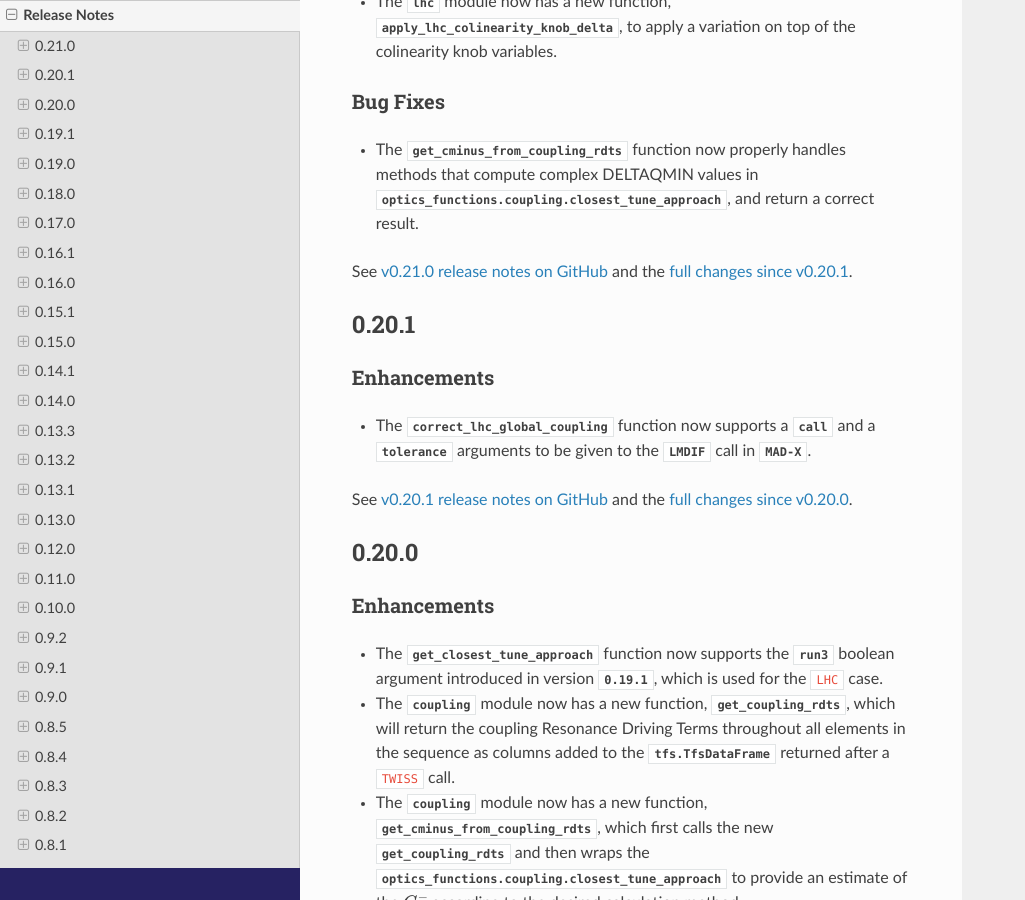
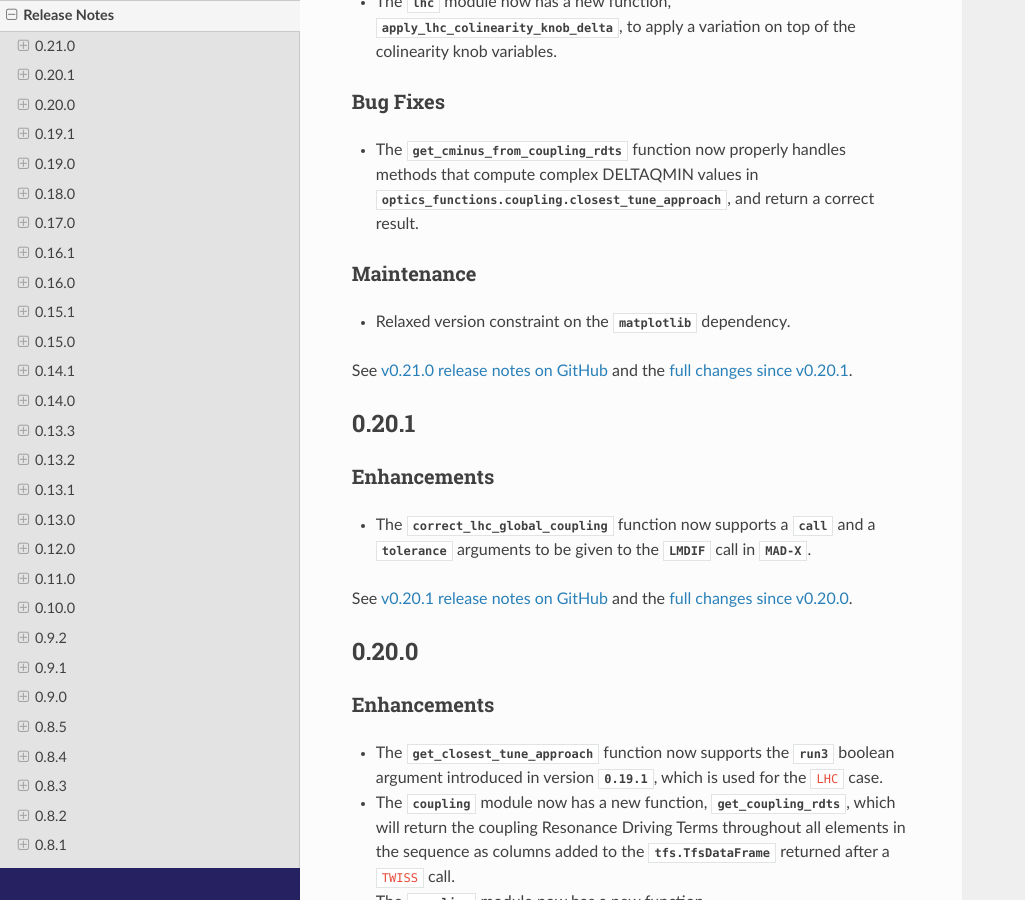
Before and after one commit to fsoubelet/PyhDToolkit, a Sphinx documentation site: the page built from docs/release.rst, in a window 1280 px wide and 900 px high, scrolled down 324 px. Shown: the whole window, without its empty margins (0-1025 px from the left). Built offline with Sphinx 7.4.7 and the Read the Docs theme 2.0.0, drawn with Linux system fonts in a browser that asks for light colours; pages that are not in the unit, such as notebooks, are missing from menus.

Commit message:
relax version constraint of mpl

```diff
--- a/docs/release.rst
+++ b/docs/release.rst
@@ -18,6 +18,11 @@ Bug Fixes
 ~~~~~~~~~
 
 * The `~pyhdtoolkit.cpymadtools.coupling.get_cminus_from_coupling_rdts` function now properly handles methods that compute complex DELTAQMIN values in `optics_functions.coupling.closest_tune_approach`, and return a correct result.
+
+Maintenance
+~~~~~~~~~~~
+
+* Relaxed version constraint on the `matplotlib` dependency.
 
 See `v0.21.0 release notes on GitHub <https://github.com/fsoubelet/PyhDToolkit/releases/tag/0.21.0>`_ and the `full changes since v0.20.1 <https://github.com/fsoubelet/PyhDToolkit/compare/0.20.1...0.21.0>`_.
 
--- a/pyproject.toml
+++ b/pyproject.toml
@@ -36,7 +36,7 @@ classifiers = [
 python = "^3.7"
 numpy = "^1.19"
 pandas = "^1.0"
-matplotlib = "^3.0, <3.5"
+matplotlib = "^3.0"
 scipy = "^1.4"
 tfs-pandas = "^3.2"
 loguru = "<1.0"
```
